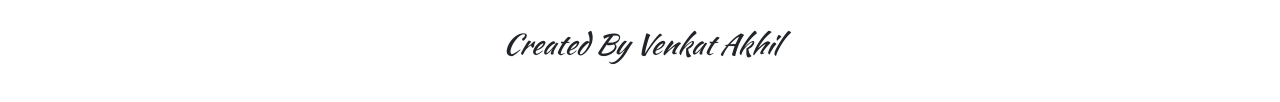
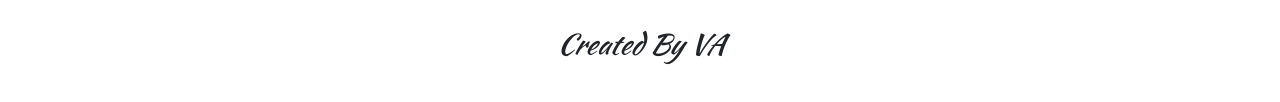
Before and after one commit to venkatakhil1000/Rock-Paper-Scissors, a plain HTML site: page index.html in a window 1280 px wide. Shown: the part 300-402 px from the top of the page. Drawn offline with nearby package versions, Linux system fonts and the light colour scheme.

Commit message:
Update index.html

```diff
--- a/index.html
+++ b/index.html
@@ -25,7 +25,7 @@
             <button class="btn btn-danger">Reset</button>
         </div>
     </div>
-    <h3 class="footerId">Created By Venkat Akhil</h3>
+    <h3 class="footerId">Created By VA</h3>
 
     <script src="index.js"></script>
 </body>
```
